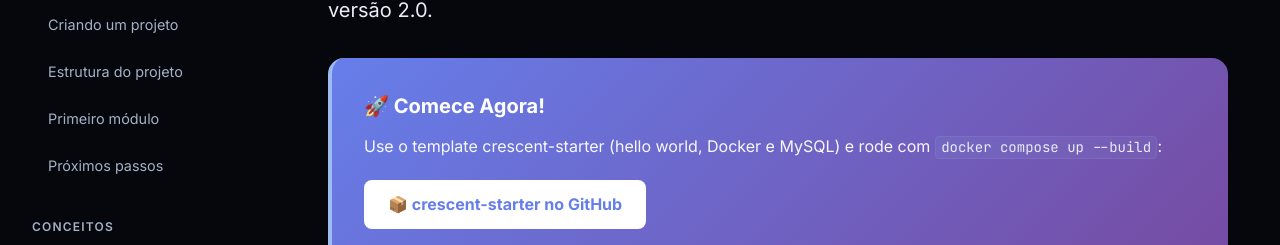
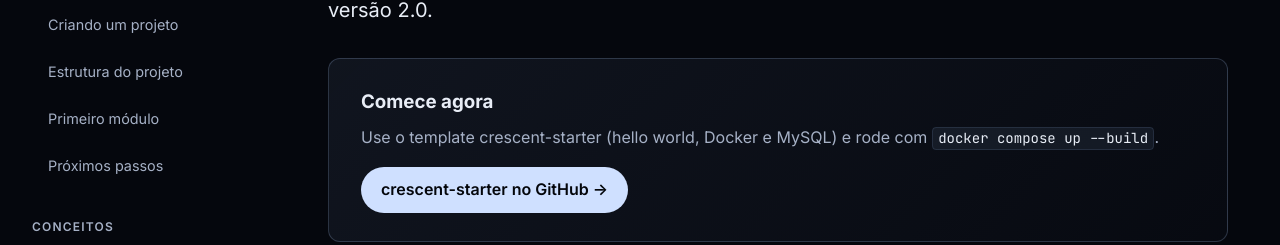
Before and after one commit to daniel-m-tfs/crescent-docs, a plain HTML site: page docs.html in a window 1280 px wide. Shown: the part 185-430 px from the top of the page. Drawn offline with nearby package versions, Linux system fonts and the light colour scheme.

Commit message:
docs: restyle the 'Comece agora' callout to the moonlight palette
Co-Authored-By: Claude Opus 5.5 <noreply@anthropic.com>

```diff
--- a/docs.css
+++ b/docs.css
@@ -597,3 +597,27 @@ html {
     background: var(--primary);
     color: white;
 }
+
+/* "Comece agora" callout (moonlight palette, matches the home page) */
+.start-box {
+    margin-bottom: 2rem;
+    padding: 1.75rem 2rem;
+    border: 1px solid rgba(170, 195, 240, 0.22);
+    border-radius: 12px;
+    background: linear-gradient(135deg, rgba(157, 188, 242, 0.08), rgba(157, 188, 242, 0.02));
+}
+.start-box h3 { margin: 0 0 0.5rem; color: #e8edf6; }
+.start-box p { margin: 0 0 1rem; color: #a6b1c6; }
+.start-box-link {
+    display: inline-block;
+    padding: 0.65rem 1.25rem;
+    border-radius: 999px;
+    background: #cfe0ff;
+    color: #04060b;
+    font-weight: 600;
+    text-decoration: none;
+    transition: transform 0.2s ease;
+}
+.start-box-link:hover { transform: translateY(-1px); }
+.start-box-link:focus-visible { outline: 2px solid #cfe0ff; outline-offset: 3px; }
+@media (prefers-reduced-motion: reduce) { .start-box-link { transition: none; } }
--- a/docs.html
+++ b/docs.html
@@ -290,17 +290,10 @@
                 <h1>🌙 Crescent Framework</h1>
                 <p class="lead">Framework web em Lua sobre OpenResty (Nginx + LuaJIT) com MySQL. Documentação da versão 2.0.</p>
 
-                <div class="highlight-box"
-                    style="background: linear-gradient(135deg, #667eea 0%, #764ba2 100%); color: white; margin-bottom: 2rem; padding: 2rem; border-radius: 1rem;">
-                    <h3 style="color: white; margin-bottom: 0.75rem;">🚀 Comece Agora!</h3>
-                    <p style="margin: 0.5rem 0; color: rgba(255, 255, 255, 0.95);">Use o template crescent-starter
-                        (hello world, Docker e MySQL) e rode com <code>docker compose up --build</code>:</p>
-                    <a href="https://github.com/daniel-m-tfs/crescent-starter"
-                        style="display: inline-block; background: white; color: #667eea; padding: 0.75rem 1.5rem; border-radius: 0.5rem; text-decoration: none; font-weight: 700; margin-top: 0.75rem; transition: all 0.3s;"
-                        onmouseover="this.style.transform='translateY(-2px)'; this.style.boxShadow='0 10px 20px rgba(0,0,0,0.2)'"
-                        onmouseout="this.style.transform='translateY(0)'; this.style.boxShadow='none'">
-                        📦 crescent-starter no GitHub
-                    </a>
+                <div class="start-box">
+                    <h3>Comece agora</h3>
+                    <p>Use o template crescent-starter (hello world, Docker e MySQL) e rode com <code>docker compose up --build</code>.</p>
+                    <a class="start-box-link" href="https://github.com/daniel-m-tfs/crescent-starter" rel="noopener">crescent-starter no GitHub &rarr;</a>
                 </div>
             </div>
 
```
Also changed, not shown: docs-template.html (+4 -11 lines).
